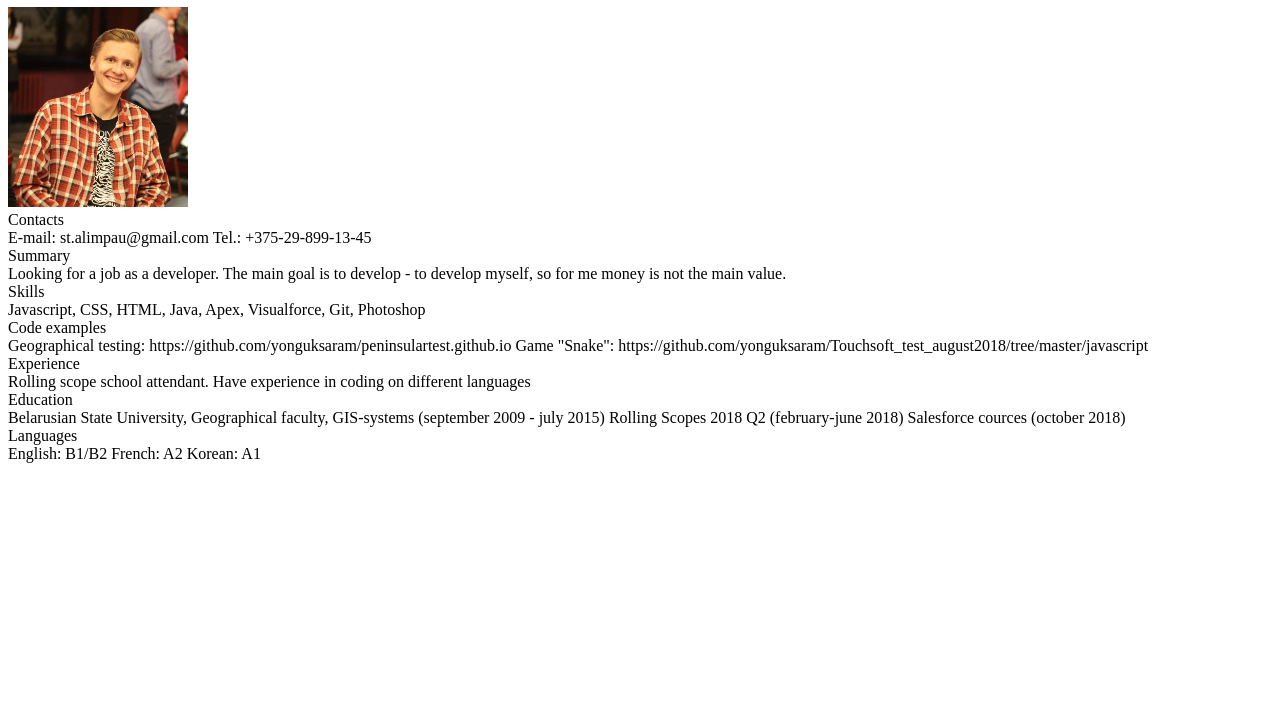
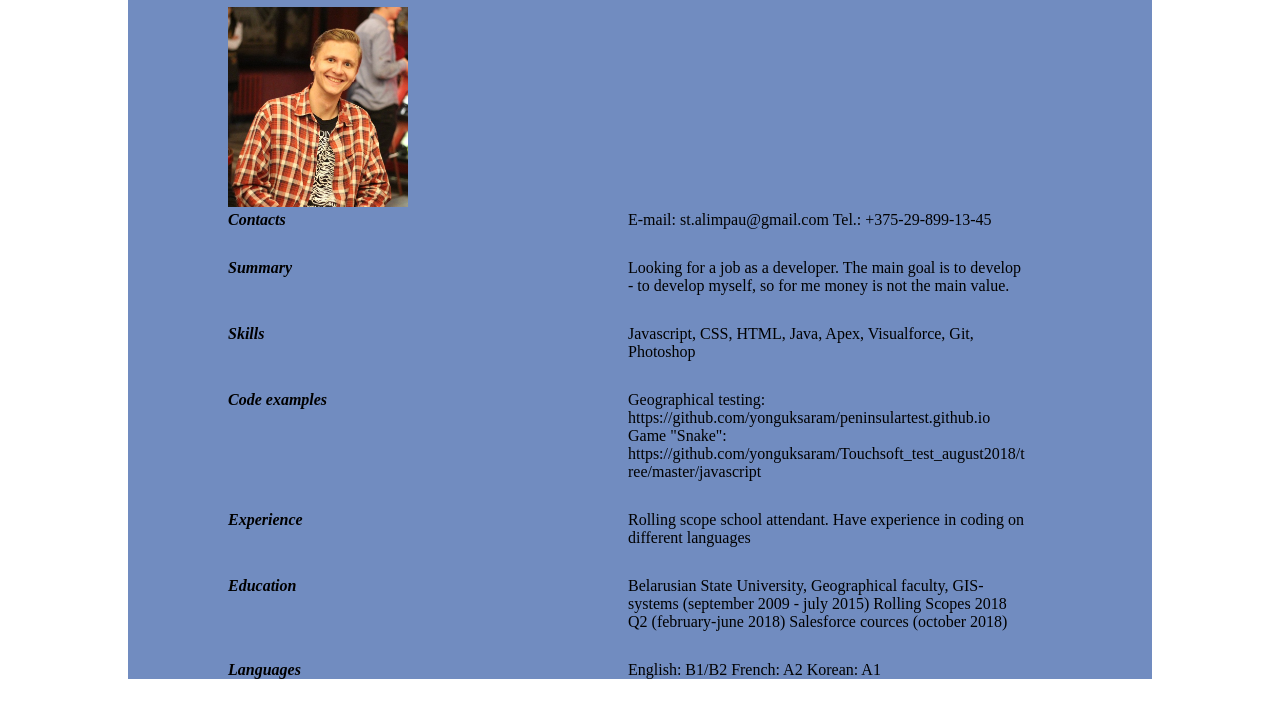
Before and after one commit to yonguksaram/rsschool-codejam1-cv, a plain HTML site: page index.html in a window 1280 px wide. Shown: the part 73-800 px from the top of the page. Drawn offline with Linux system fonts and the light colour scheme.

Commit message:
feat: adding css and classes, modifying structure

```diff
--- /dev/null
+++ b/css/style.css
@@ -0,0 +1,28 @@
+.wrapper {
+  width: 1024px;
+  margin: 5px auto;
+  background-color: rgb(113, 140, 192);
+}
+
+.head {
+  margin: 0px 100px 0px 100px;
+}
+
+.informationBlock {
+  display: flex;
+  flex-direction: row;
+  justify-content: left;
+  margin-bottom: 30px;
+}
+
+.pointOfResumee {
+  width: 300px;
+  margin: 0px 100px 0px 100px;
+  font-weight: bold;
+  font-style: italic;
+}
+
+.pointInformation {
+  width: 400px;
+  word-wrap: break-word;
+}
--- a/index.html
+++ b/index.html
@@ -5,75 +5,76 @@
   <meta charset="UTF-8">
   <meta name="viewport" content="width=device-width, initial-scale=1.0">
   <meta http-equiv="X-UA-Compatible" content="ie=edge">
+  <link rel="stylesheet" type="text/css" media="screen" href="css/style.css" />
   <title>Resumee</title>
 </head>
 
 <body>
-  <main>
-    <div>
+  <main class="wrapper">
+    <div class="head">
       <h1>
         Alimpau Stanislau
       </h1>
       <img class="personalPhoto" src="img/alimpau.jpg" height="200px" width="180px" alt="" ;>
     </div>
     <div class="informationBlock">
-      <div>
+      <div class="pointOfResumee">
         Contacts
       </div>
-      <div>
+      <div class="pointInformation">
         E-mail: st.alimpau@gmail.com
         Tel.: +375-29-899-13-45
       </div>
     </div>
     <div class="informationBlock">
-      <div>
+      <div class="pointOfResumee">
         Summary
       </div>
-      <div>
+      <div class="pointInformation">
         Looking for a job as a developer. The main goal is to develop - to develop myself, so for me money is not the
         main value.
       </div>
     </div>
     <div class="informationBlock">
-      <div>
+      <div class="pointOfResumee">
         Skills
       </div>
-      <div>
+      <div class="pointInformation">
         Javascript, CSS, HTML, Java, Apex, Visualforce, Git, Photoshop
       </div>
     </div>
     <div class="informationBlock">
-      <div>
+      <div class="pointOfResumee">
         Code examples
       </div>
-      <div>
+      <div class="pointInformation">
         Geographical testing: https://github.com/yonguksaram/peninsulartest.github.io
         Game "Snake": https://github.com/yonguksaram/Touchsoft_test_august2018/tree/master/javascript
       </div>
     </div>
     <div class="informationBlock">
-      <div>
+      <div class="pointOfResumee">
         Experience
       </div>
-      <div>
+      <div class="pointInformation">
         Rolling scope school attendant. Have experience in coding on different languages
       </div>
     </div>
     <div class="informationBlock">
-      <div>
+      <div class="pointOfResumee">
         Education
       </div>
-      <div>
+      <div class="pointInformation">
         Belarusian State University, Geographical faculty, GIS-systems (september 2009 - july 2015)
         Rolling Scopes 2018 Q2 (february-june 2018)
         Salesforce cources (october 2018)
       </div>
     </div>
     <div class="informationBlock">
-      <div>
+      <div class="pointOfResumee">
         Languages
       </div>
-      <div>
+      <div class="pointInformation">
         English: B1/B2
         French: A2
         Korean: A1
```
